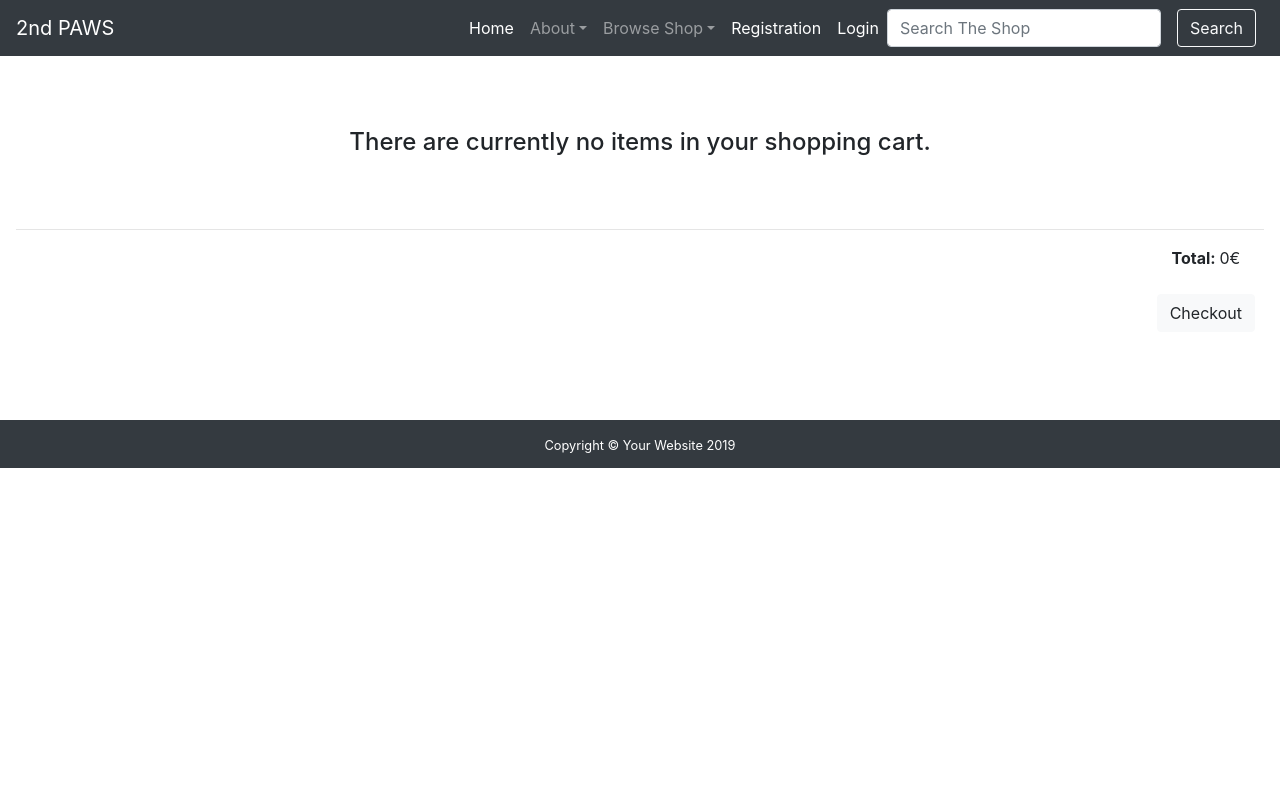
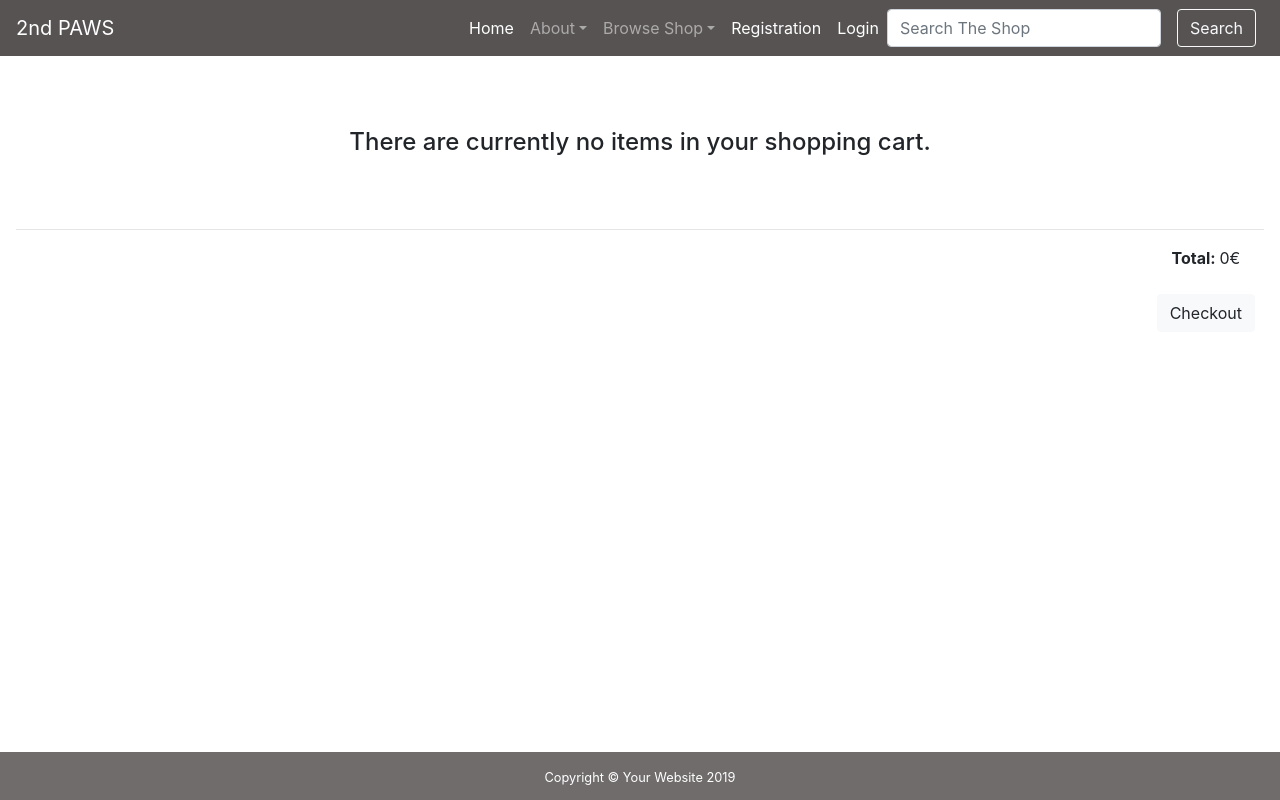
Before and after one commit to 3PU/2nd-paw, a Django app: page /cart/ in a window 1280 px wide. Run offline with Django 3.2, Linux system fonts and the light colour scheme; some libraries are stand-ins or nearby versions.

Commit message:
Updated header/footer background color and footer position

```diff
--- a/static/css/custom.css
+++ b/static/css/custom.css
@@ -12,6 +12,10 @@ html, body {
 }
 
 /* ----------------------------------------- NAVBAR */
+
+.navbar {
+    background-color: rgba(17, 11, 11, 0.7);
+}
 
 .cart-icon {
     font-size: 1.2em;
@@ -28,7 +32,7 @@ html, body {
     background: url(../../static/img/index_paws.jpg);
     background-size: cover;
     background-repeat: no-repeat;
-    background-position: left top 3em;
+    background-position: left top;
     background-attachment: fixed;
     height: 100vh;
 }
@@ -40,7 +44,7 @@ html, body {
 .chevron-container {
     position: absolute;
     font-size: 3em;
-    bottom: 0em;
+    bottom: 1em;
     color: #c2c3c3;
 }
 
@@ -144,8 +148,8 @@ html, body {
 /* ----------------------------------------- FOOTER */
 
 .footer-container {
-    background-color: #343a40;
-    position: relative;
+    background-color: rgba(17, 11, 11, 0.6);
+    position: fixed;
     height: 3em;
     bottom: 0;
     width: 100%;
--- a/templates/base.html
+++ b/templates/base.html
@@ -10,7 +10,7 @@
         <script src="https://kit.fontawesome.com/1cbdb627c6.js" crossorigin="anonymous"></script>
     </head>
     <body>
-        <nav class="navbar navbar-expand-lg navbar-dark bg-dark fixed-top">
+        <nav class="navbar navbar-expand-lg navbar-dark fixed-top">
             <a class="navbar-brand" href="{% url 'index' %}">2nd PAWS</a>
             <button class="navbar-toggler" type="button" data-toggle="collapse" data-target="#navbarSupportedContent" aria-controls="navbarSupportedContent" aria-expanded="false" aria-label="Toggle navigation">
                 <span class="navbar-toggler-icon"></span>
```
